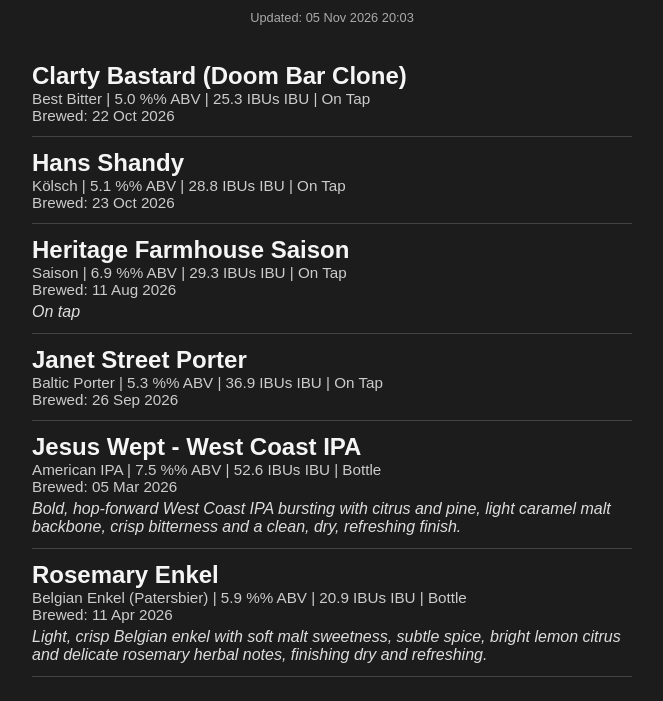
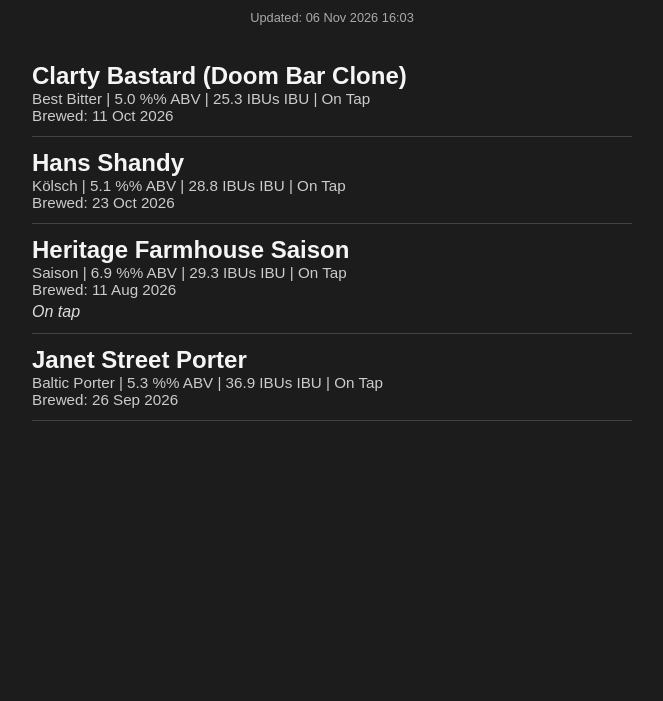
Before and after one commit to FiferDave/Tap-List, a plain HTML site: page index.html in a window 1280 px wide. Shown: the part 87-788 px from the top of the page, without its empty margins (308-971 px from the left). Drawn offline with Linux system fonts and the light colour scheme.

Commit message:
Menu update 2026-11-06 16:03

```diff
--- a/index.html
+++ b/index.html
@@ -54,7 +54,7 @@ h1 {
 <body>
 
 <h1>🍺 Beer Menu</h1>
-<p class="updated">Updated: 05 Nov 2026 20:03</p>
+<p class="updated">Updated: 06 Nov 2026 16:03</p>
 
     <div class="beer">
         <div class="name">Clarty Bastard (Doom Bar Clone)</div>
@@ -63,7 +63,7 @@ h1 {
         </div>
 
         <div class="meta">
-            Brewed: 22 Oct 2026
+            Brewed: 11 Oct 2026
         </div>
     </div>
     <div class="beer">
@@ -100,33 +100,5 @@ h1 {
             Brewed: 26 Sep 2026
         </div>
     </div>
-    <div class="beer">
-        <div class="name">Jesus Wept - West Coast IPA</div>
-        <div class="meta">
-            American IPA | 7.5 %% ABV | 52.6 IBUs IBU | Bottle
-        </div>
-
-        <div class="meta">
-            Brewed: 05 Mar 2026
-        </div>
-
-        <div class="desc">
-            Bold, hop‑forward West Coast IPA bursting with citrus and pine, light caramel malt backbone, crisp bitterness and a clean, dry, refreshing finish.
-        </div>
-        </div>
-    <div class="beer">
-        <div class="name">Rosemary Enkel</div>
-        <div class="meta">
-            Belgian Enkel (Patersbier) | 5.9 %% ABV | 20.9 IBUs IBU | Bottle
-        </div>
-
-        <div class="meta">
-            Brewed: 11 Apr 2026
-        </div>
-
-        <div class="desc">
-            Light, crisp Belgian enkel with soft malt sweetness, subtle spice, bright lemon citrus and delicate rosemary herbal notes, finishing dry and refreshing.
-        </div>
-        </div>
 </body>
 </html>
```
